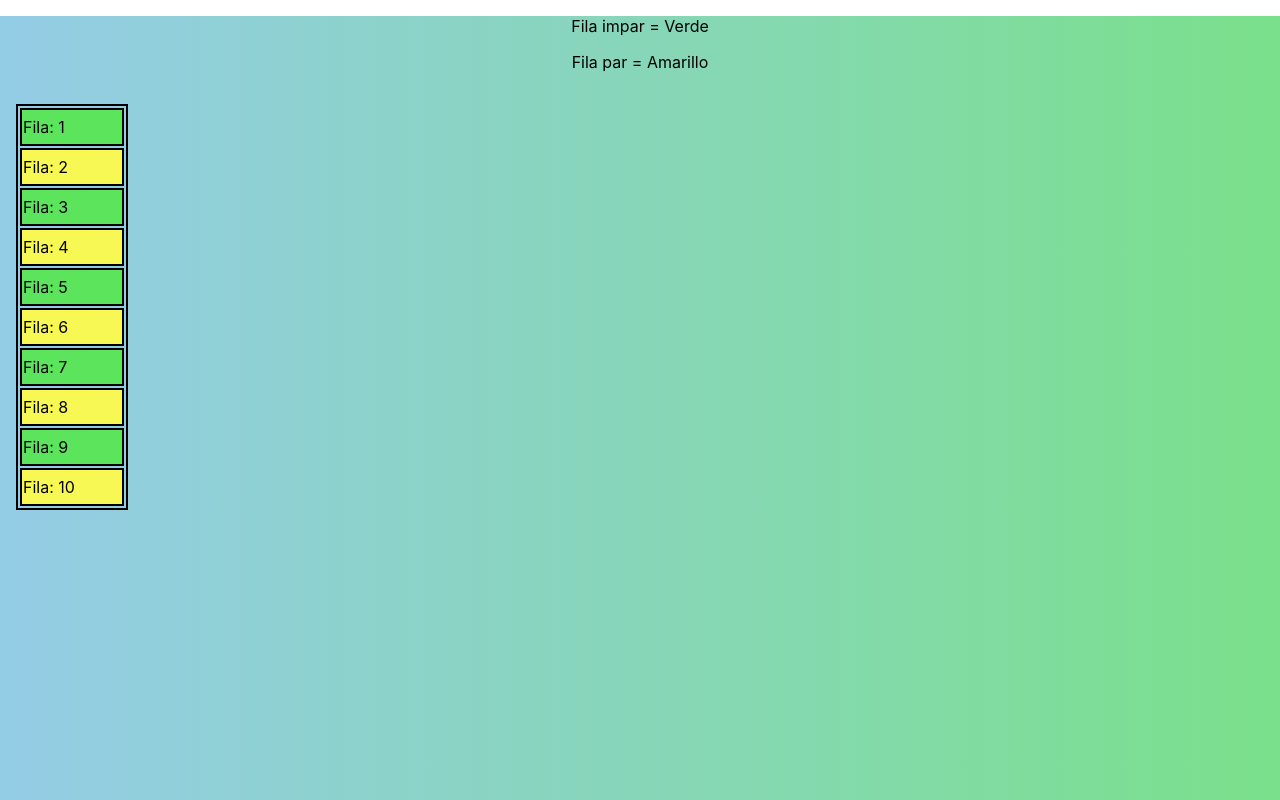
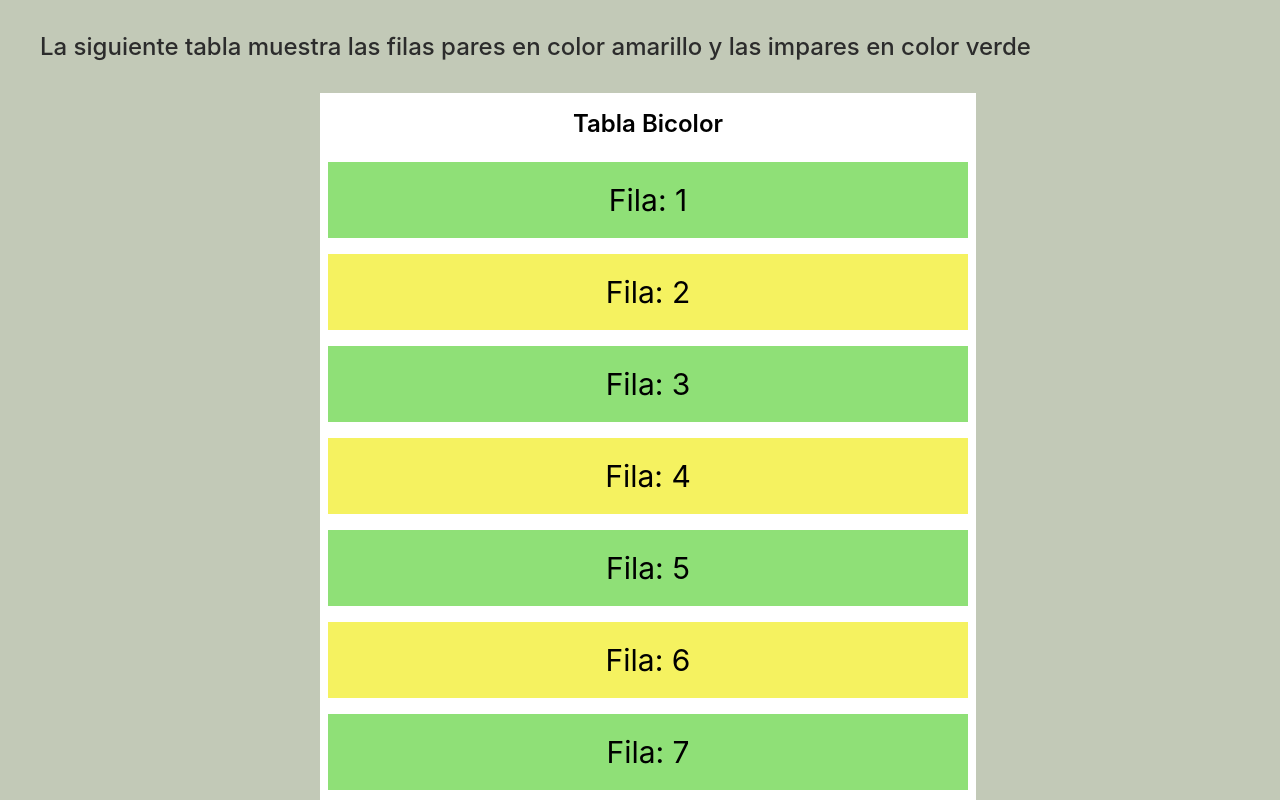
Before and after one commit to MarianaGavino/LoginWithReact, a React (Create React App) app: page /table in a window 1280 px wide. Shown: the top 800 px of the page. Built offline with nearby package versions, Linux system fonts and the light colour scheme.

Commit message:
Table grid

```diff
--- a/src/login.jsx
+++ b/src/login.jsx
@@ -52,13 +52,10 @@ export const Login = () => {
       body,
       headers,
     });
-    console.log(response);
 
     setLoading(false)
 
     const data  = await response.json();
-    console.log(data);
-    console.log(data.error)
 
     function emailVal2 () {
       setWrongEmail(data.error === 'user not found' ? "El usuario no existe" : "");
@@ -72,9 +69,6 @@ export const Login = () => {
     if (response.status !== 200) {
       console.log("Error");
     } else {
-      console.log("Succes");
-      console.log(data);
-      console.log(data.token);
       navigate('/table')
     }
   };
@@ -92,8 +86,8 @@ export const Login = () => {
           value={userDatos.email}
           onChange={emailInput}
         />
-        <span> {emailValidation} </span>
-        <span> {wrongEmail} </span>
+        <span className="spanVal"> {emailValidation} </span>
+        <span className="spanVal"> {wrongEmail} </span>
         <label>Password</label>
         <div className="pass">
           <input
@@ -124,11 +118,10 @@ export const Login = () => {
             </svg>
           </button>
         </div>
-        <span> {passwordValidation} </span>
+        <span className="spanVal"> {passwordValidation} </span>
         <button className="btnLogin" onClick={() => fetchData() }>
           Iniciar Sesión
         </button>
-        {/* <Link to={isLoggedIn ? "table" : "/"}>Table</Link> */}
       </div>
     </div>
   );
--- a/src/styles/login.css
+++ b/src/styles/login.css
@@ -55,7 +55,7 @@ svg {
   align-items: center;
 }
 
-span {
+.spanVal {
   color: red;
   margin-top: 0.5rem;
 }
--- a/src/styles/table.css
+++ b/src/styles/table.css
@@ -1,25 +1,41 @@
 .tableContainer {
-  background: linear-gradient(to right, rgb(148, 204, 230), rgb(122, 224, 139));
+  background: #c2c9b7;
   width: 100%;
-  height: 100vh;
+  height: 100%;
+  margin: 0;
 }
-p {
+.textContainer {
+  padding: 2rem;
+  font-size: 1.5rem;
+  font-weight: 500;
+}
+
+.text {
   display: flex;
   justify-content: center;
+  font-size: 1.5rem;
+  font-weight: 600;
+  margin: 0.5rem;
+  }
+
+.gridContainer {
+  background-color: rgb(255, 255, 255);
+  display: grid;
+  width: 50%;
+  grid-gap: 1rem;
+  padding: 0.5rem;
+  margin: 0 25% 0 25%;
 }
-.table {
-  margin: 2rem 0 0 1rem;
-}
-.table, td {
-  border: 2px solid black;
-  height: 2rem;
-  width: 7rem;
+.number {
+  text-align: center;
+  padding: 20px 0;
+  font-size: 30px;
 }
 
-.table tr:nth-child(odd) {
-  background-color: rgb(92, 228, 92);
+.number:nth-child(even) {
+  background-color: #8fe077;
 }
 
-.table tr:nth-child(even) {
-  background-color: rgb(248, 248, 84);
+.number:nth-child(odd) {
+  background-color: #f5f260;
 }
--- a/src/table.jsx
+++ b/src/table.jsx
@@ -1,22 +1,31 @@
 import "./styles/table.css";
 
 export const Table = () => {
-
   const datos = [1, 2, 3, 4, 5, 6, 7, 8, 9, 10];
 
-  const tableNumbers = datos.map((num) => (
-    <tr key={num}>
-        <td>Fila: {num}</td>
-    </tr>
+  const tableGrid = datos.map((num) => (
+    <div className="row" key={num}>
+      <div className="column">Fila: {num}</div>
+    </div>
   ));
 
   return (
     <div className="tableContainer">
-        <p>Fila impar = Verde</p>
-        <p>Fila par = Amarillo</p>
-        <table className="table">
-            <tbody className="tbody">{tableNumbers}</tbody>
-        </table>
+      <div className="textContainer">
+        <label>
+          La siguiente tabla muestra las filas pares en color amarillo y las
+          impares en color verde
+        </label>
+      </div>
+
+      <div className="gridContainer">
+        <div className="text">Tabla Bicolor</div>
+        {tableGrid.map((item, index) => (
+          <div className="number" key={index}>
+            {item}
+          </div>
+        ))}
+      </div>
     </div>
   );
 };
```
Also changed, not shown: 1 other file (tests, documents, lock files or other folders).
